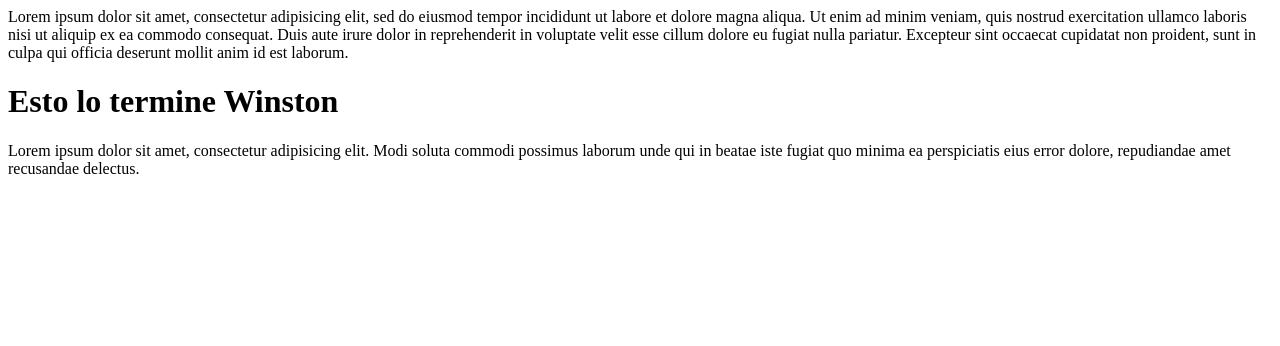
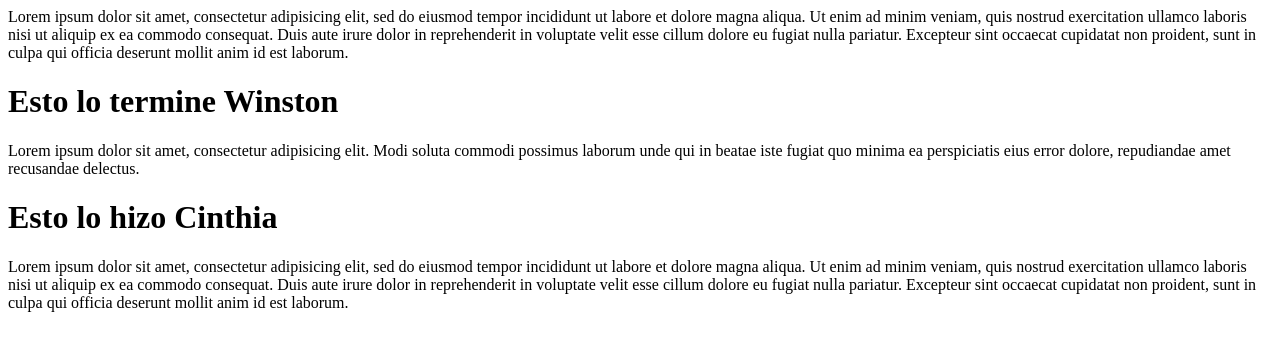
Before and after one commit to Cinthiaroa/mi_primer_git, a plain HTML site: page index.html in a window 1280 px wide. Drawn offline with Linux system fonts and the light colour scheme.

Commit message:
Esto lo modificó Cinthia

```diff
--- a/index.html
+++ b/index.html
@@ -16,5 +16,13 @@ proident, sunt in culpa qui officia deserunt mollit anim id est laborum.
 <p>Lorem ipsum dolor sit amet, consectetur adipisicing elit. Modi soluta commodi possimus laborum unde qui in beatae iste fugiat quo minima ea perspiciatis eius error dolore, repudiandae amet recusandae delectus.
 </p>
 
+<h1>Esto lo hizo Cinthia</h1>
+<p>Lorem ipsum dolor sit amet, consectetur adipisicing elit, sed do eiusmod
+tempor incididunt ut labore et dolore magna aliqua. Ut enim ad minim veniam,
+quis nostrud exercitation ullamco laboris nisi ut aliquip ex ea commodo
+consequat. Duis aute irure dolor in reprehenderit in voluptate velit esse
+cillum dolore eu fugiat nulla pariatur. Excepteur sint occaecat cupidatat non
+proident, sunt in culpa qui officia deserunt mollit anim id est laborum.</p>
+
 </body>
 </html>
```
